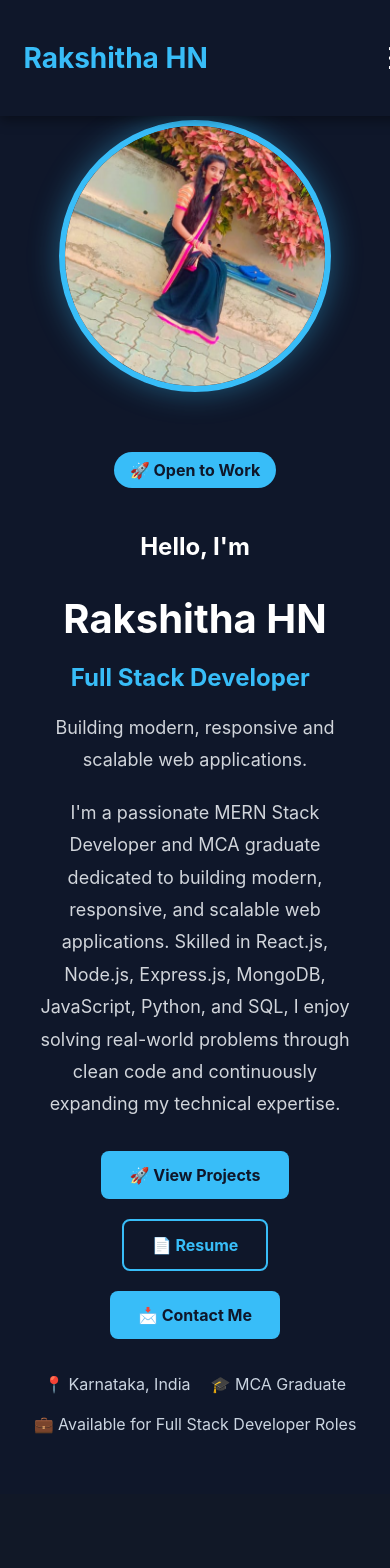
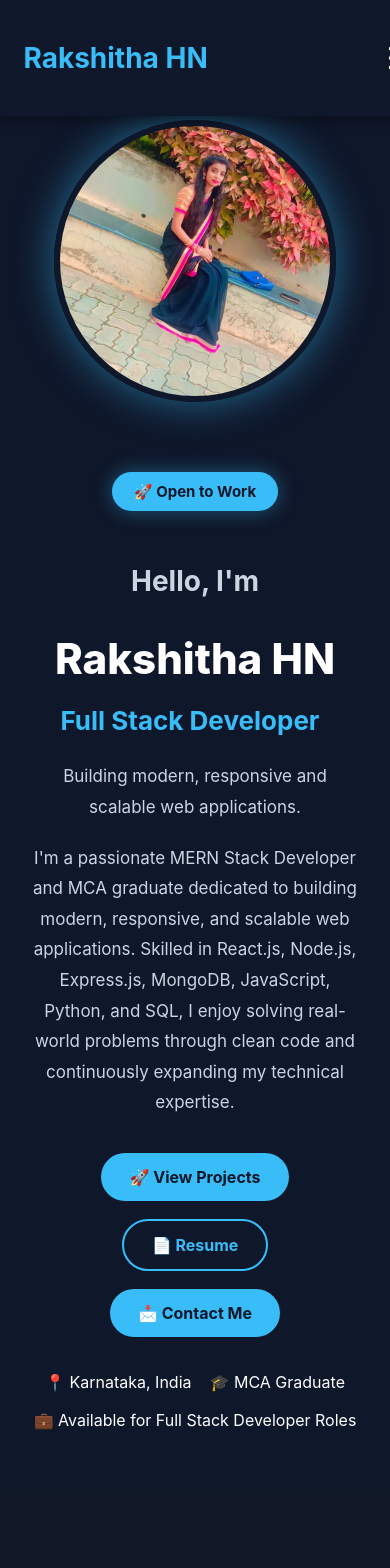
Before and after one commit to rakshu112003/rakshitha-portfolio, a React (Create React App) app: page / in a window 390 px wide. Shown: the top 1568 px of the page. Built offline with nearby package versions, Linux system fonts and the light colour scheme.

Commit message:
Update Home.css

```diff
--- a/src/components/Home.css
+++ b/src/components/Home.css
@@ -1,4 +1,6 @@
-/* Home Section */
+/* =========================
+   Home Section
+========================= */
 
 .home {
   min-height: 100vh;
@@ -7,145 +9,426 @@
   display: flex;
   align-items: center;
   padding: 120px 8% 60px;
+  overflow: hidden;
 }
 
+
+/* Main Layout */
+
 .home-content {
+
   display: flex;
   justify-content: space-between;
   align-items: center;
-  gap: 60px;
+  gap: 70px;
   width: 100%;
+
 }
+
 
 .home-text {
   flex: 1;
 }
 
+
+/* Open Work Badge */
+
 .badge {
+
   display: inline-block;
   background: #38bdf8;
   color: #0f172a;
-  padding: 8px 16px;
+
+  padding: 10px 22px;
   border-radius: 30px;
-  font-weight: bold;
-  margin-bottom: 20px;
+
+  font-weight: 700;
+  font-size: 15px;
+
+  margin-bottom: 25px;
+
+  box-shadow:0 0 20px rgba(56,189,248,0.4);
+
 }
 
+
+
+/* Heading */
+
 .home-text h3 {
-  font-size: 24px;
-  margin-bottom: 10px;
+
+  font-size:28px;
+  margin-bottom:10px;
+  color:#cbd5e1;
+
 }
 
+
+
 .home-text h1 {
-  font-size: 56px;
-  margin-bottom: 15px;
-  color: #ffffff;
+
+  font-size:60px;
+  margin-bottom:15px;
+  color:white;
+  font-weight:800;
+
 }
 
+
+
 .home-text h2 {
-  color: #38bdf8;
-  font-size: 32px;
-  margin-bottom: 20px;
+
+  font-size:34px;
+  color:#38bdf8;
+
+  margin-bottom:25px;
+
+  /* Fix typing text cut */
+  white-space:nowrap;
+
 }
 
+
+
+/* Description */
+
 .tagline {
-  font-size: 20px;
-  color: #cbd5e1;
-  margin-bottom: 20px;
+
+  font-size:21px;
+
+  color:#e2e8f0;
+
+  line-height:1.6;
+
+  margin-bottom:20px;
+
 }
 
+
+
 .home-text p {
-  font-size: 18px;
-  line-height: 1.8;
-  color: #d1d5db;
+
+  font-size:17px;
+
+  line-height:1.8;
+
+  color:#cbd5e1;
+
 }
 
+
+
+/* Buttons */
+
 .buttons {
-  margin-top: 30px;
-  display: flex;
-  gap: 20px;
-  flex-wrap: wrap;
+
+  margin-top:35px;
+
+  display:flex;
+
+  gap:18px;
+
+  flex-wrap:wrap;
+
 }
 
+
+
 .btn {
-  background: #38bdf8;
-  color: #0f172a;
-  text-decoration: none;
-  padding: 14px 28px;
-  border-radius: 8px;
-  font-weight: bold;
-  transition: 0.3s;
+
+  display:flex;
+
+  align-items:center;
+
+  justify-content:center;
+
+  gap:8px;
+
+  background:#38bdf8;
+
+  color:#0f172a;
+
+  padding:14px 28px;
+
+  border-radius:30px;
+
+  text-decoration:none;
+
+  font-weight:700;
+
+  transition:.3s;
+
 }
 
+
+
 .btn:hover {
-  background: white;
+
+  transform:translateY(-5px);
+
+  background:white;
+
 }
 
+
+
 .btn-outline {
-  background: transparent;
-  color: #38bdf8;
-  border: 2px solid #38bdf8;
+
+  background:transparent;
+
+  color:#38bdf8;
+
+  border:2px solid #38bdf8;
+
 }
 
+
+
 .btn-outline:hover {
-  background: #38bdf8;
-  color: #0f172a;
+
+  background:#38bdf8;
+
+  color:#0f172a;
+
 }
 
-.home-info {
-  display: flex;
-  gap: 20px;
-  margin-top: 35px;
-  flex-wrap: wrap;
-  color: #cbd5e1;
+
+
+/* Social Icons */
+
+.social-icons {
+
+  display:flex;
+
+  gap:20px;
+
+  margin-top:30px;
+
 }
 
-.home-image {
-  flex: 1;
-  display: flex;
-  justify-content: center;
+
+
+.social-icons a {
+
+  width:45px;
+
+  height:45px;
+
+  border-radius:50%;
+
+  display:flex;
+
+  justify-content:center;
+
+  align-items:center;
+
+  background:#1e293b;
+
+  color:#38bdf8;
+
+  font-size:22px;
+
+  transition:.3s;
+
 }
 
-.profile-image {
-  width: 350px;
-  height: 350px;
-  border-radius: 50%;
-  object-fit: cover;
-  border: 6px solid #38bdf8;
-  box-shadow: 0 0 30px rgba(56, 189, 248, 0.4);
-  transition: 0.4s;
+
+
+.social-icons a:hover {
+
+  background:#38bdf8;
+
+  color:#0f172a;
+
+  transform:translateY(-5px);
+
 }
 
-.profile-image:hover {
-  transform: scale(1.05);
+
+
+/* Info Cards */
+
+.home-info {
+
+  display:flex;
+
+  gap:18px;
+
+  margin-top:35px;
+
+  flex-wrap:wrap;
+
 }
 
-/* Responsive */
 
-@media (max-width: 768px) {
-  .home-content {
-    flex-direction: column-reverse;
-    text-align: center;
+
+.home-info div {
+
+  background:#1e293b;
+
+  padding:14px 18px;
+
+  border-radius:12px;
+
+  display:flex;
+
+  gap:8px;
+
+  align-items:center;
+
+  color:#e2e8f0;
+
+  font-size:15px;
+
+  transition:.3s;
+
 }
 
-  .home-text h1 {
-    font-size: 40px;
+
+
+.home-info div:hover {
+
+  transform:translateY(-5px);
+
+  border:1px solid #38bdf8;
+
 }
 
-  .home-text h2 {
-    font-size: 24px;
+
+
+/* Image */
+
+.home-image {
+
+  flex:1;
+
+  display:flex;
+
+  justify-content:center;
+
 }
 
-  .profile-image {
-    width: 260px;
-    height: 260px;
+
+
+.image-circle {
+
+  padding:10px;
+
+  border-radius:50%;
+
+  background:linear-gradient(
+    45deg,
+    #38bdf8,
+    transparent
+  );
+
 }
 
-  .buttons {
-    justify-content: center;
+
+
+.profile-image {
+
+  width:370px;
+
+  height:370px;
+
+  border-radius:50%;
+
+  object-fit:cover;
+
+  border:6px solid #0f172a;
+
+  box-shadow:
+  0 0 40px rgba(56,189,248,.5);
+
+  transition:.4s;
+
 }
 
-  .home-info {
-    justify-content: center;
+
+
+.profile-image:hover {
+
+  transform:scale(1.05);
+
 }
+
+
+
+/* =====================
+   Mobile Responsive
+===================== */
+
+@media(max-width:900px){
+
+
+.home-content{
+
+ flex-direction:column-reverse;
+
+ text-align:center;
+
 }
+
+
+.home-text h1{
+
+ font-size:42px;
+
+}
+
+
+
+.home-text h2{
+
+ font-size:26px;
+
+ /* Mobile typing fix */
+ white-space:normal;
+
+}
+
+
+
+.buttons{
+
+ justify-content:center;
+
+}
+
+
+
+.social-icons{
+
+ justify-content:center;
+
+}
+
+
+
+.home-info{
+
+ justify-content:center;
+
+}
+
+
+
+.profile-image{
+
+ width:270px;
+
+ height:270px;
+
+}
+
+
+
+.home-info div{
+
+ justify-content:center;
+
+}
+
+
+}
```
Lines whose indentation alone changed are shown as unchanged.
